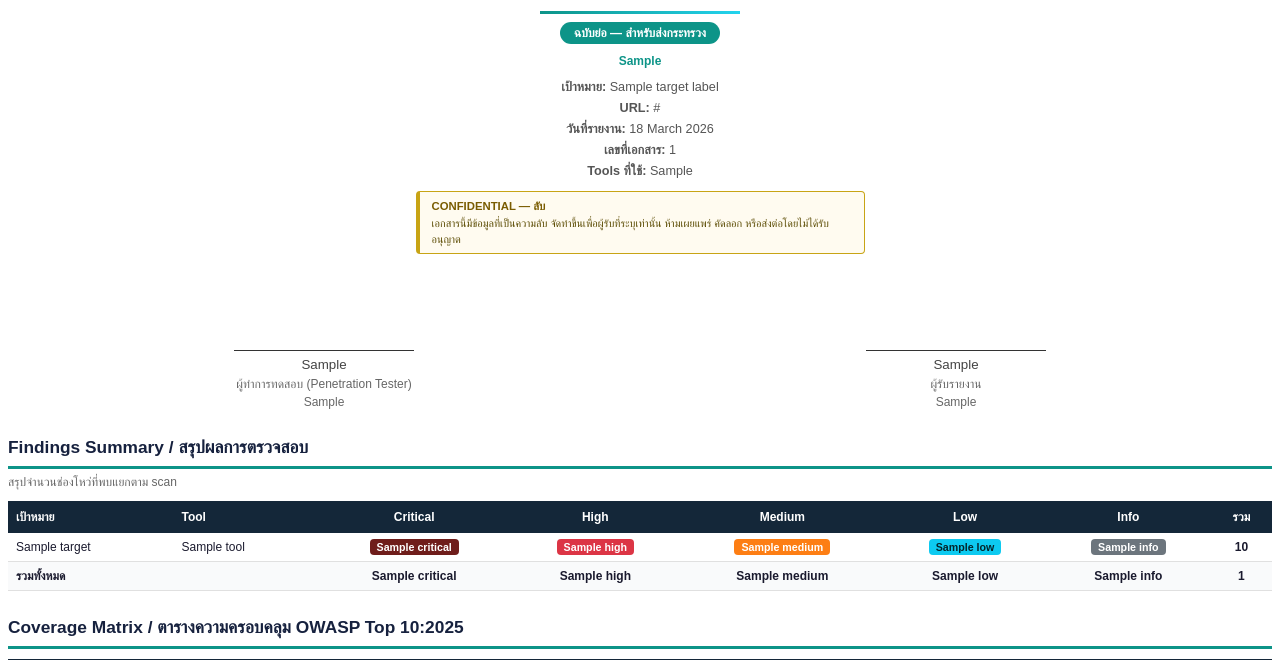
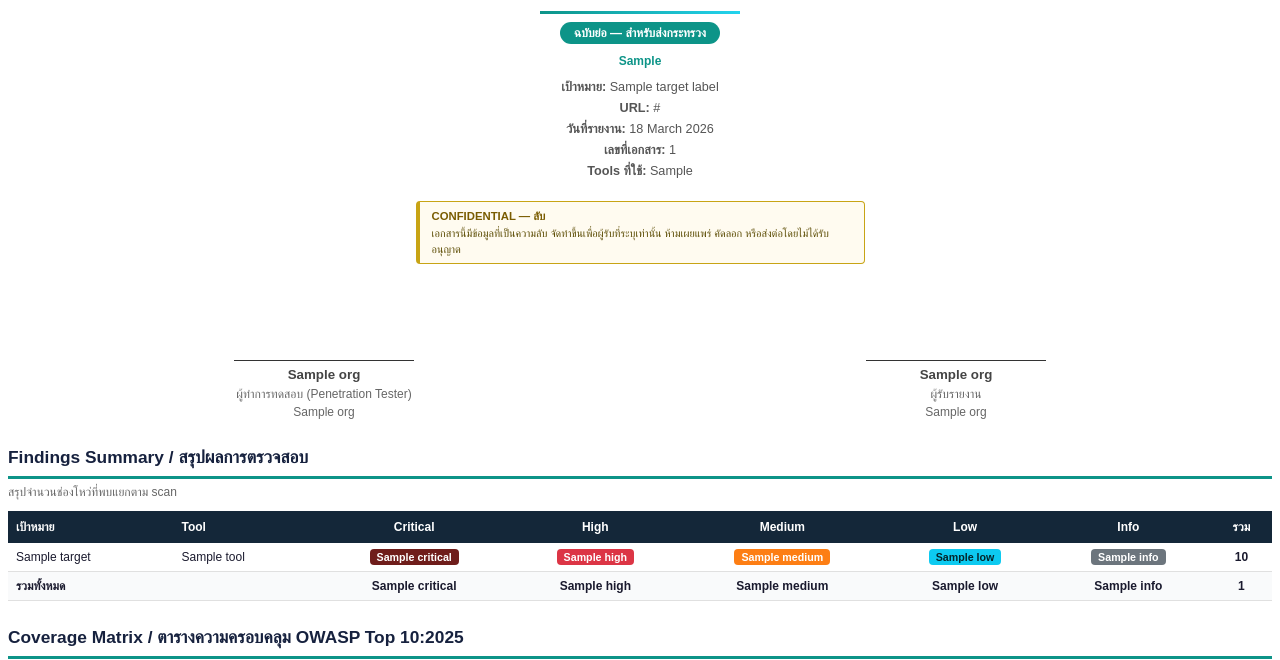
Before and after one commit to jacom/zap-reporter, a Django app: template reports/templates/reports/short_pdf_template.html in a window 1280 px wide. Shown: the part 205-865 px from the top of the page. Run offline with Django 5.2, Linux system fonts and the light colour scheme; the template is opened without the code that fills it: most values are stand-ins (such as "Sample title", 1, 10 or a date in 2020); grey boxes marked "Sample" are stand-in pictures; data that the repository does not hold is empty.

Commit message:
Cover page: move confidential box down 4 lines, use preparer/approver names from org profile

```diff
--- a/reports/templates/reports/short_pdf_template.html
+++ b/reports/templates/reports/short_pdf_template.html
@@ -184,12 +184,15 @@
     <div class="meta">
       <p><strong>เป้าหมาย:</strong> {{ target_label }}</p>
       {% if primary_target %}<p><strong>URL:</strong> {{ primary_target.url }}</p>{% endif %}
-      <p><strong>วันที่รายงาน:</strong> {% now "j" %} {% now "F" %} {% now "Y" %}</p>
+      <p><strong>วันที่รายงาน:</strong> {% now "j F Y" %}</p>
       {% if doc_number %}<p><strong>เลขที่เอกสาร:</strong> {{ doc_number }}</p>{% endif %}
       <p><strong>Tools ที่ใช้:</strong>
         {% for s in scans %}{{ s.get_tool_display }}{% if not forloop.last %}, {% endif %}{% endfor %}
       </p>
     </div>
+
+    <div style="margin-top:20px"></div>
+    <div style="margin-top:20px"></div>
 
     <div class="cover-confidential">
       <div class="conf-title">CONFIDENTIAL — ลับ</div>
@@ -203,15 +206,15 @@
     <div class="signers-row">
       <div class="signer-block">
         <div class="signer-line"></div>
-        <div>{% if org.pentest_lead %}{{ org.pentest_lead }}{% else %}..................................................{% endif %}</div>
+        <div><strong>{% if org.preparer_name %}{{ org.preparer_name }}{% else %}..................................................{% endif %}</strong></div>
         <div class="signer-label">ผู้ทำการทดสอบ (Penetration Tester)</div>
-        {% if org.pentest_lead_position %}<div class="signer-label">{{ org.pentest_lead_position }}</div>{% endif %}
+        {% if org.preparer_title %}<div class="signer-label">{{ org.preparer_title }}</div>{% endif %}
       </div>
       <div class="signer-block">
         <div class="signer-line"></div>
-        <div>{% if org.report_recipient %}{{ org.report_recipient }}{% else %}..................................................{% endif %}</div>
+        <div><strong>{% if org.approver_name %}{{ org.approver_name }}{% else %}..................................................{% endif %}</strong></div>
         <div class="signer-label">ผู้รับรายงาน</div>
-        {% if org.report_recipient_position %}<div class="signer-label">{{ org.report_recipient_position }}</div>{% endif %}
+        {% if org.approver_title %}<div class="signer-label">{{ org.approver_title }}</div>{% endif %}
       </div>
     </div>
   </div>
```
